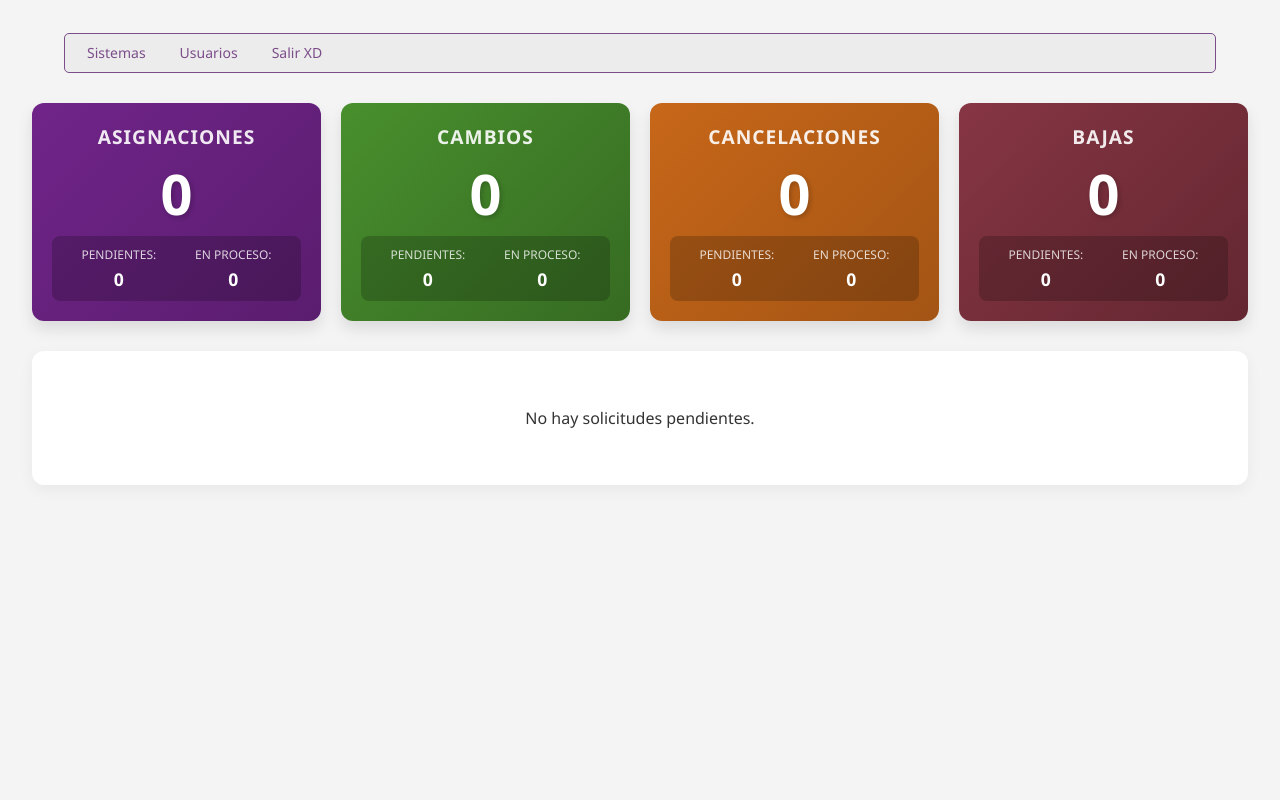
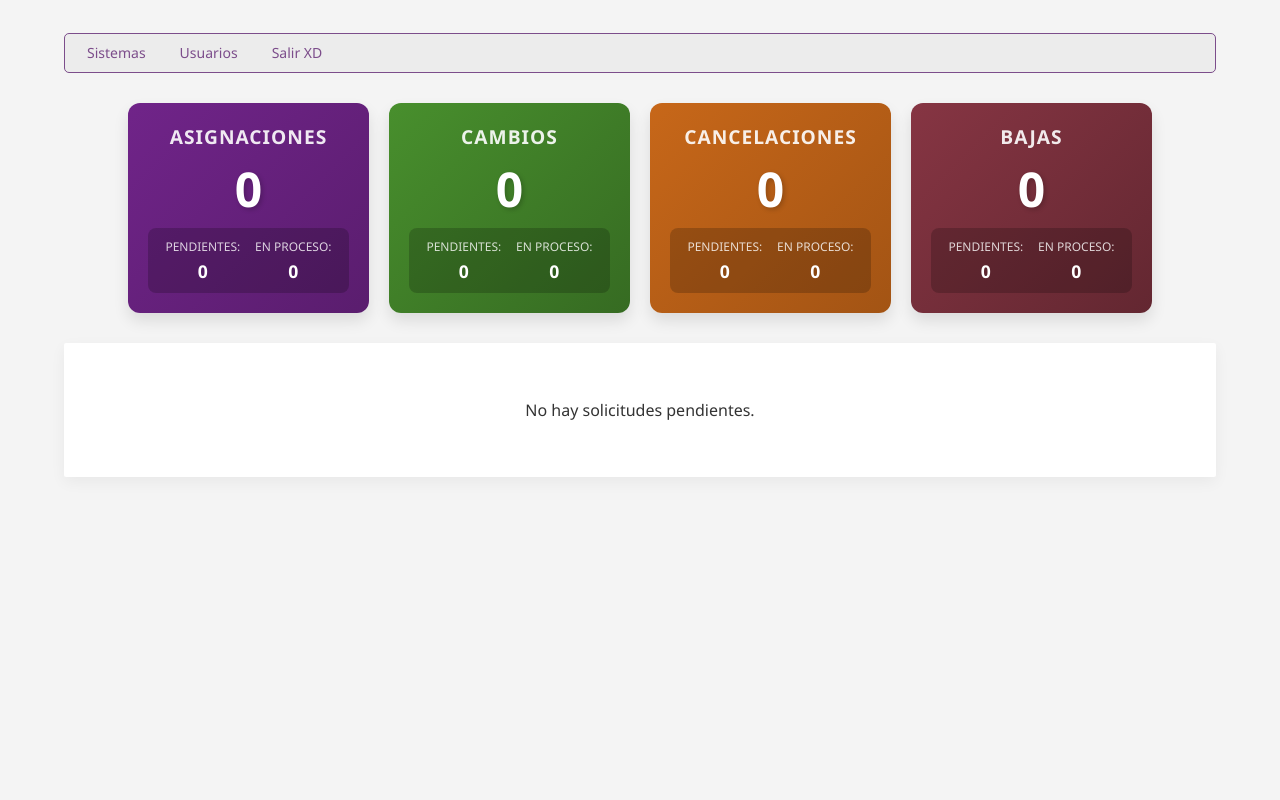
Before and after one commit to DominicTwo/AsignacionEquipos, a PHP site: page /sistemas_view/index.php in a window 1280 px wide. Run offline with PHP 8.4, Linux system fonts and the light colour scheme; data that the repository does not hold is empty.

Commit message:
Correccion de errores de interfas y servidor con base de datos

```diff
--- a/src/css/sistemas/index.css
+++ b/src/css/sistemas/index.css
@@ -16,9 +16,12 @@
   box-sizing: border-box;
 }
 
+
+
 body {
   margin: 0;
   padding: 0;
+  overflow-x: hidden;
   padding-top: 20px;
   font-family: 'Segoe UI', Tahoma, Geneva, Verdana, sans-serif;
   background-color: var(--fondo-body);
@@ -39,15 +42,13 @@ body {
   flex-wrap: wrap;
   gap: 20px;
 
-  width: 95%;
-  max-width: 1400px;
+  width: 80%;
   margin: 30px auto;
 }
 
 .card-content {
   flex: 1;
-  min-width: 260px;
-
+  min-width: 230px;
 
   display: flex;
   flex-direction: column;
@@ -90,7 +91,7 @@ body {
 }
 
 .count-main {
-  font-size: 3.5rem;
+  font-size: 3rem;
   font-weight: 800;
   margin: 15px 0;
   line-height: 1;
@@ -129,12 +130,11 @@ body {
        LISTA DE SOLICITUDES
    ========================================= */
 .view-reports-sistemas {
-  width: 95%;
-  max-width: 1400px;
+  width: 90%;
   margin: 0 auto 40px auto;
 
   background-color: var(--blanco);
-  border-radius: 12px;
+  border-radius: 2px;
   box-shadow: 0 5px 15px rgba(0, 0, 0, 0.05);
   padding: 20px;
 
@@ -147,7 +147,7 @@ body {
   width: 100%;
   position: relative;
   background-color: #f9f9f9;
-  border-radius: 8px;
+  border-radius: 2px;
   margin-bottom: 15px;
   padding: 15px;
   border: 1px solid #eee;
```
Also changed, not shown: sistemas_view/index.php (+2 -7 lines).
